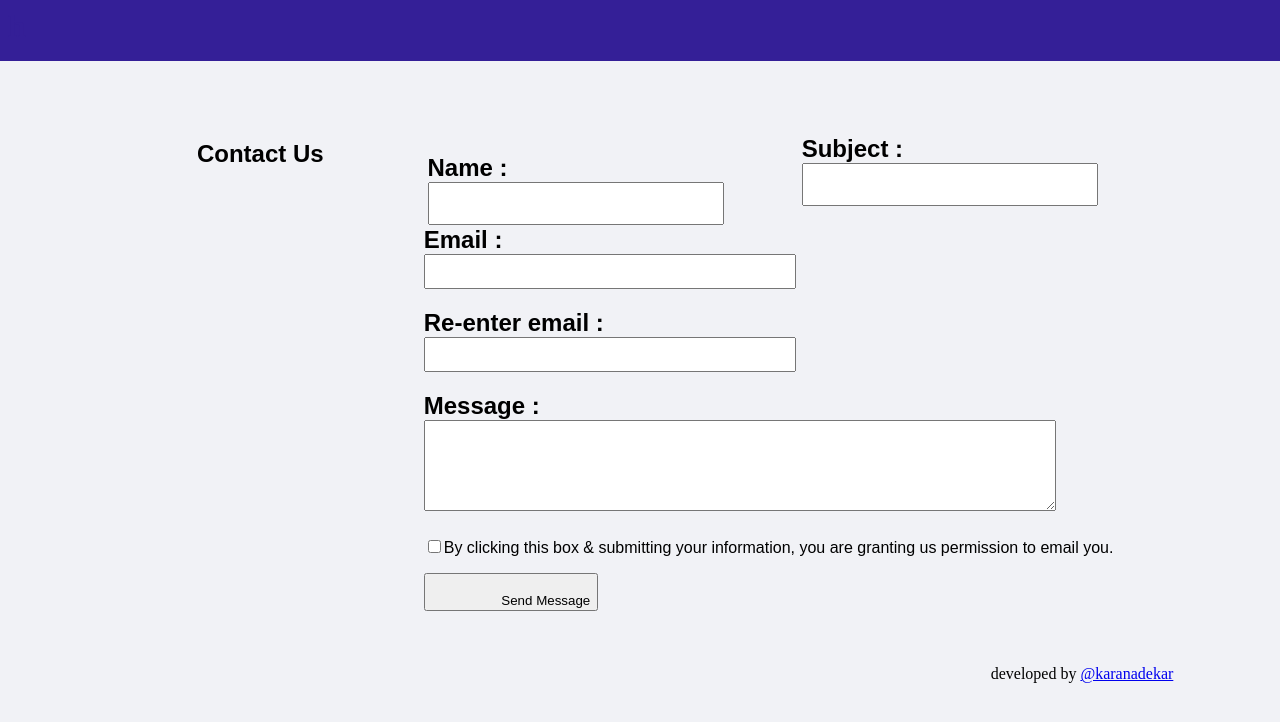
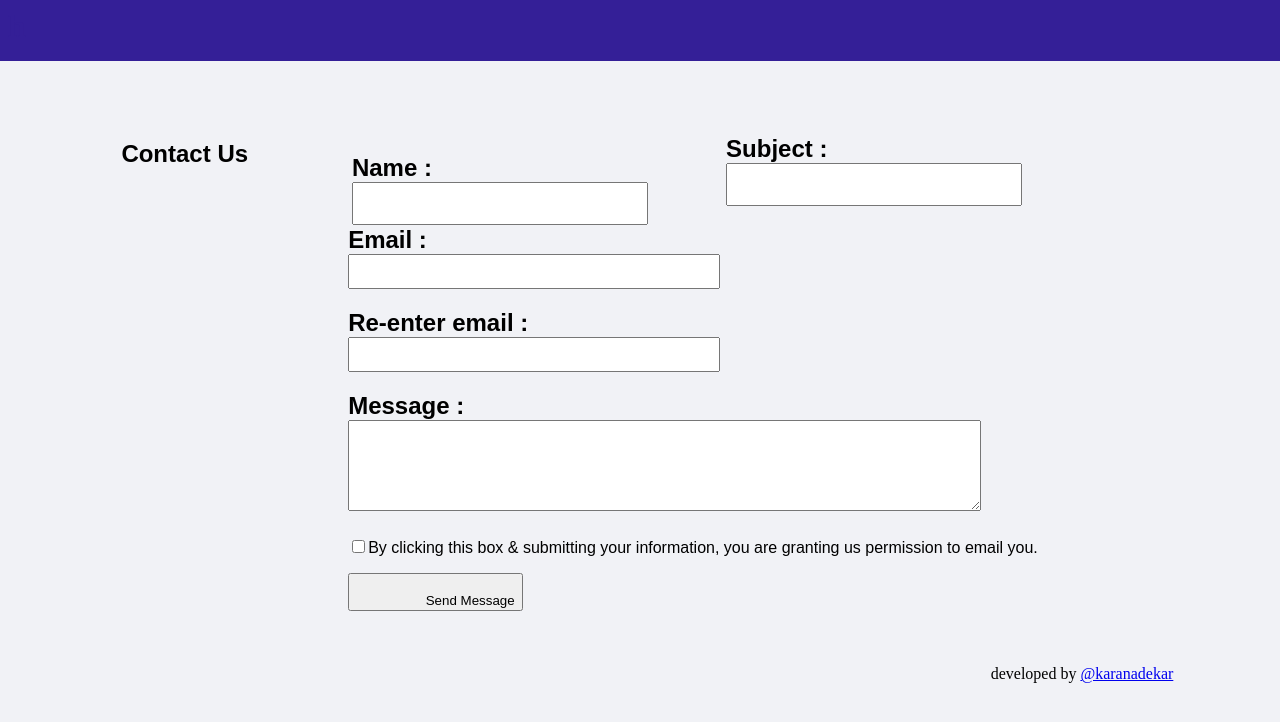
Before and after one commit to Karanadekar/buzztalk-website, a plain HTML site: page contactus.html in a window 1280 px wide. Shown: the top 722 px of the page. Drawn offline with Linux system fonts and the light colour scheme.

Commit message:
Update contactus.html

```diff
--- a/contactus.html
+++ b/contactus.html
@@ -8,14 +8,14 @@
 </head>
 <body style="background-color: #f1f2f6;">
     <h1 style="background-color: #341f97; margin: -1ch; padding: 1ch; color: #341f97;">h</h1>
-    <h2 style="font-family: fantasy; padding: 2cm; padding-left: 5cm;">Contact Us </h2>
-    <h2 style="font-family: fantasy; padding-left: 14cm; margin: -2.9cm;">Name :<br><input style="padding-left: 3cm; padding-top: 0.6cm;" type="text" name="name"></h2>
-    <h2 style="font-family: fantasy; padding-left: 21cm; margin: -2.9;">Subject :<br><input style="padding-left: 3cm; padding-top: 0.6cm;" type="text" name="name"></h2>
-    <h2 style="font-family: fantasy; padding-left: 11cm; margin: -2.9;">Email :<br><input style="padding-left: 5cm; padding-top: 0.4cm;" type="text" name="name"></h2>
-    <h2 style="font-family: fantasy; padding-left: 11cm; margin: -2.9;">Re-enter email :<br><input style="padding-left: 5cm; padding-top: 0.4cm;" type="text" name="name"></h2>
-    <h2 style="font-family: fantasy; padding-left: 11cm; margin: -2.9;">Message :<br><textarea style="padding-left: 12cm; padding-top: 1.5cm;"></textarea></h2>
-    <p style="font-family: fantasy; padding-left: 11cm; margin: -2.5;"><input type="checkbox">By clicking this box & submitting your information, you are granting us permission to email you.</p>
-    <p style="font-family: fantasy; padding-left: 11cm; margin: -2.5;"><input style="padding-left: 2cm; padding-top: 0.5cm;" type="submit" value="Send Message"></p>
+    <h2 style="font-family: fantasy; padding: 2cm; padding-left: 3cm;">Contact Us </h2>
+    <h2 style="font-family: fantasy; padding-left: 12cm; margin: -2.9cm;">Name :<br><input style="padding-left: 3cm; padding-top: 0.6cm;" type="text" name="name"></h2>
+    <h2 style="font-family: fantasy; padding-left: 19cm; margin: -2.9;">Subject :<br><input style="padding-left: 3cm; padding-top: 0.6cm;" type="text" name="name"></h2>
+    <h2 style="font-family: fantasy; padding-left: 9cm; margin: -2.9;">Email :<br><input style="padding-left: 5cm; padding-top: 0.4cm;" type="text" name="name"></h2>
+    <h2 style="font-family: fantasy; padding-left: 9cm; margin: -2.9;">Re-enter email :<br><input style="padding-left: 5cm; padding-top: 0.4cm;" type="text" name="name"></h2>
+    <h2 style="font-family: fantasy; padding-left: 9cm; margin: -2.9;">Message :<br><textarea style="padding-left: 12cm; padding-top: 1.5cm;"></textarea></h2>
+    <p style="font-family: fantasy; padding-left: 9cm; margin: -2.5;"><input type="checkbox">By clicking this box & submitting your information, you are granting us permission to email you.</p>
+    <p style="font-family: fantasy; padding-left: 9cm; margin: -2.5;"><input style="padding-left: 2cm; padding-top: 0.5cm;" type="submit" value="Send Message"></p>
     <p style="padding-left: 26cm; padding-top: 1cm;">developed by <a href="https://www.instagram.com/karanadekar/" target="_blank">@karanadekar</a></p></p>
 
 
```
